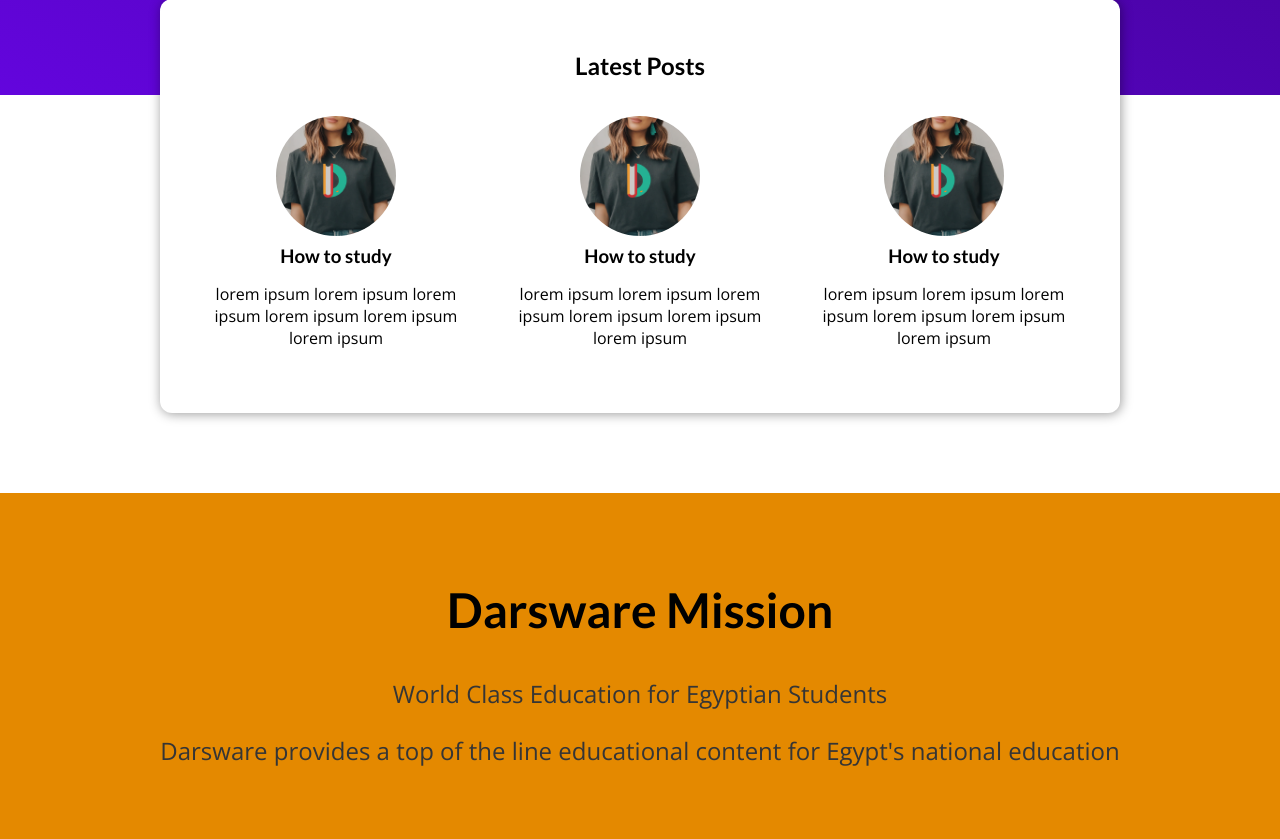
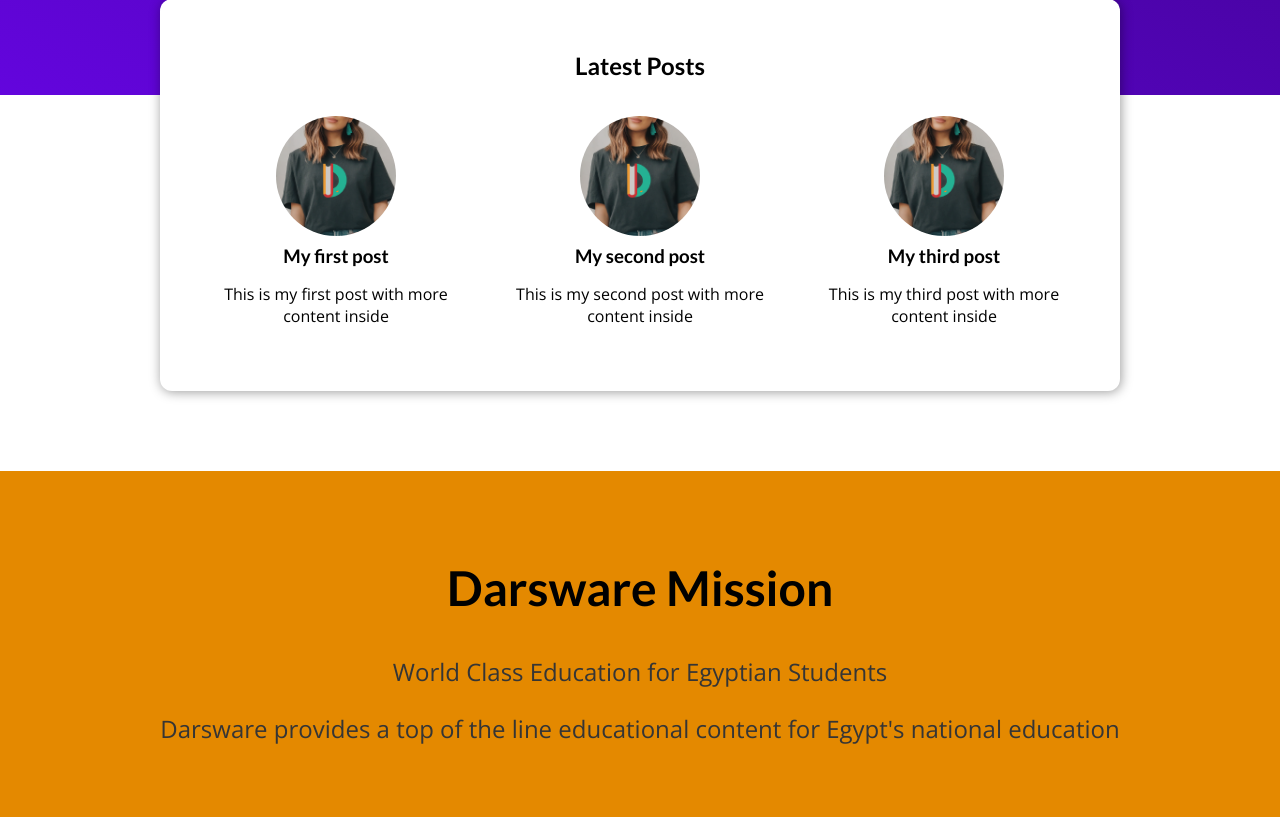
Before and after one commit to Darsware/DarsWareLMS, a Django app: page /blog/ in a window 1280 px wide. Shown: the part 509-1348 px from the top of the page. After the commit the page ends 1326 px from the top, so only its background shows below. Run offline with Django 5.2, Linux system fonts and the light colour scheme.

Commit message:
Updated content of post.html by injecting context from posts function context dictionary in views.py

```diff
--- a/darsware_lms/blog/templates/blog/includes/post.html
+++ b/darsware_lms/blog/templates/blog/includes/post.html
@@ -1,16 +1,17 @@
-
 <!--load static -->
 {% load static %}
+
+
+
 
 <li>
                 <article class="post">
                     <a href="{% url 'post-detail-page' slug='mission'%}">
                         <img src="{% static 'blog/images/darsware_logo.png' %}" alt="Post image" />
                         <div class="post__content">
-                            <h3>How to study</h3>
+                            <h3>{{ post.title }}</h3>
                             <p>
-                                lorem ipsum lorem ipsum lorem ipsum lorem ipsum lorem ipsum lorem ipsum
-                            </p>
+                                {{ post.excerpt }}                            </p>
                         </div>
                     </a>
                 </article>
```
